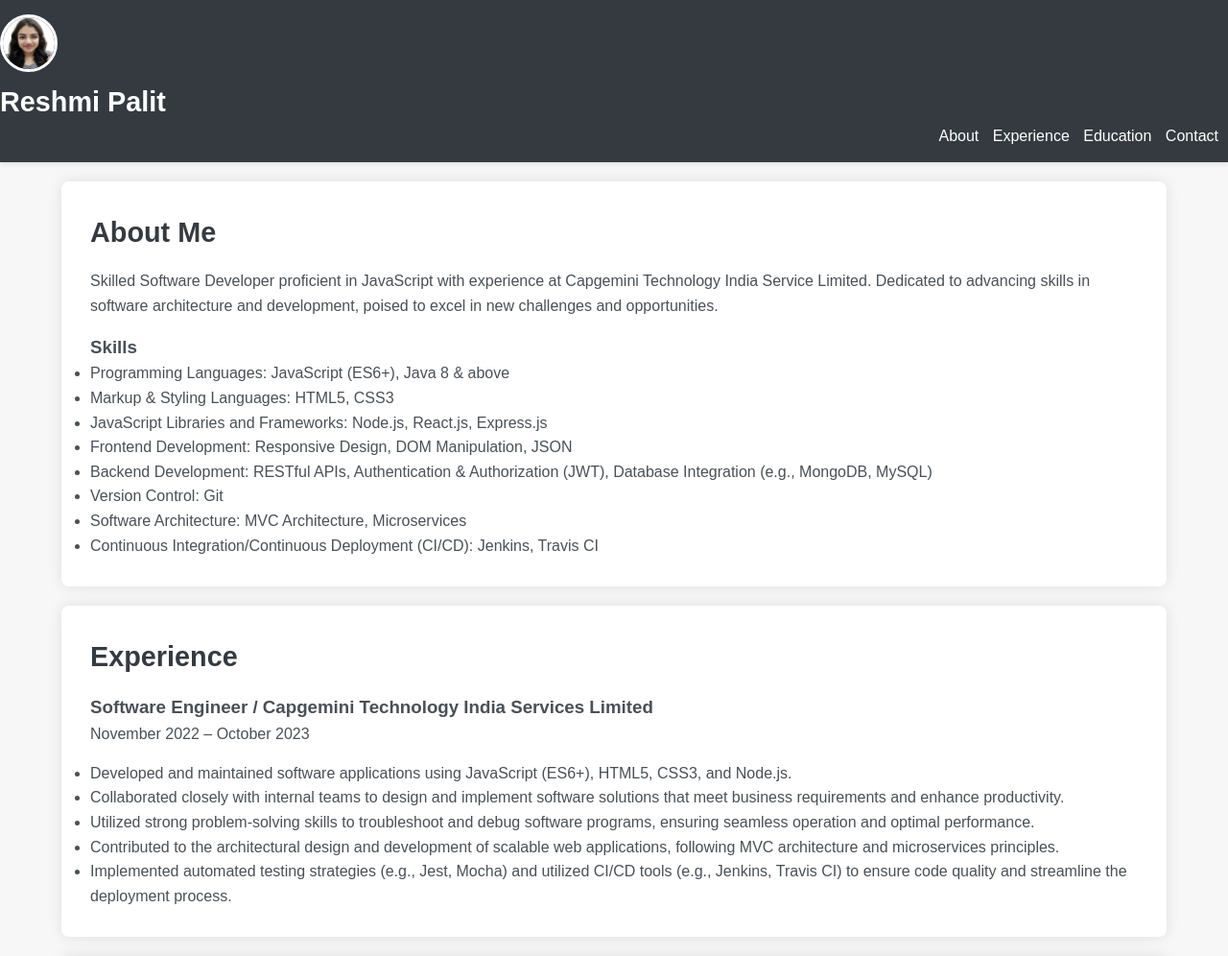
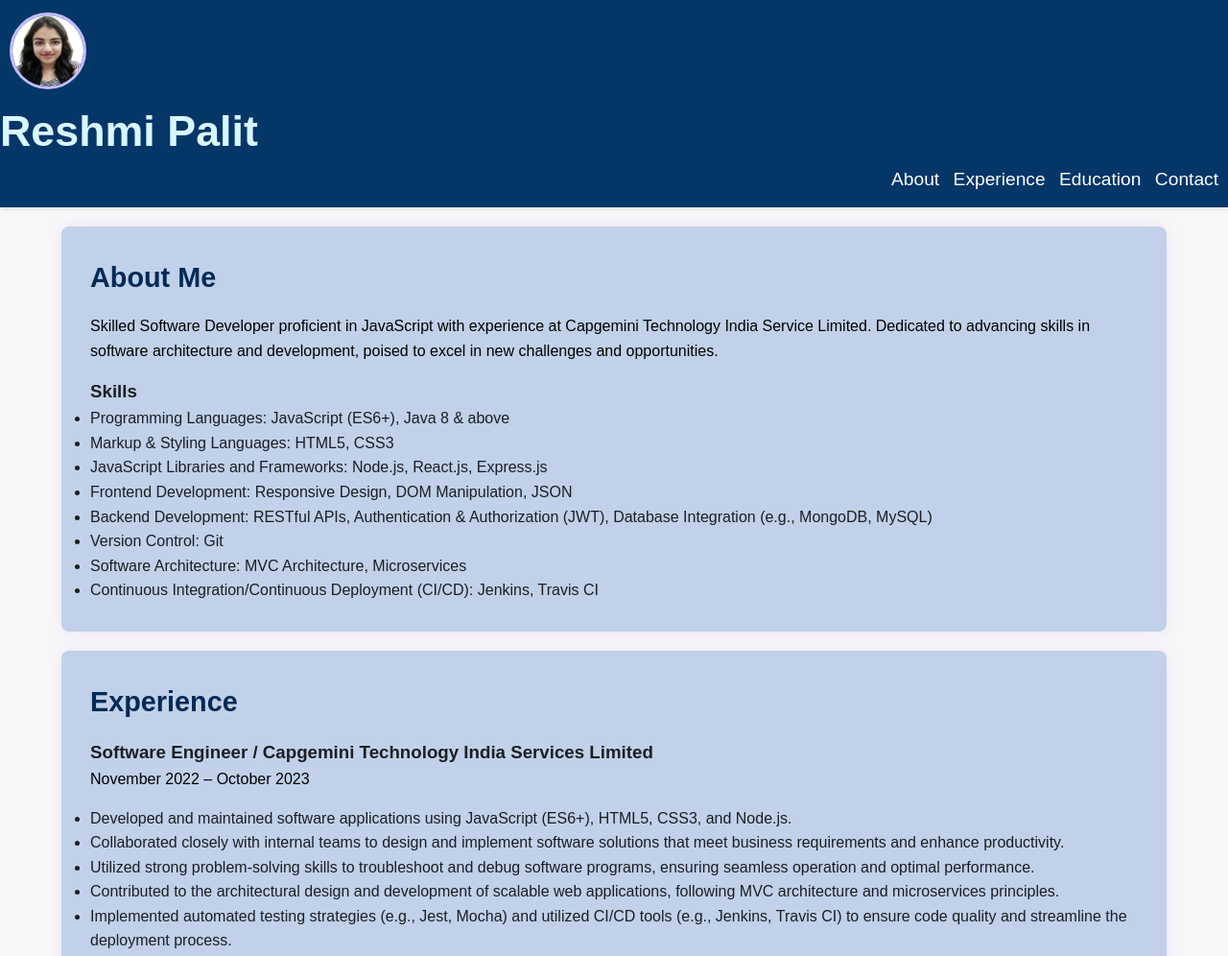
Before and after one commit to Reshmi868/Portfolio, a plain HTML site: page index.html in a window 1280 px wide. Shown: the top 996 px of the page at 96% size. Drawn offline with Linux system fonts and the light colour scheme; no server answers.

Commit message:
Update style.css

```diff
--- a/style.css
+++ b/style.css
@@ -7,15 +7,15 @@
 
 body {
     font-family: 'Arial', sans-serif;
-    background-color: #f7f7f7; /* Light gray background */
-    color: #495057;
+    background-color: #f7f7f7; /*  background */
+    color: #1b1f24;
     line-height: 1.6;
 }
 
 header {
-    background-color: #343a40; /* Dark blue-gray header */
-    color: #fff;
-    padding: 15px 0; /* Reduced header padding */
+    background-color: #043668; /* Dark blue-gray header */
+    color: #d8f7ff;
+    padding: 13px 0; /* Reduced header padding */
     box-shadow: 0 2px 5px rgba(0, 0, 0, 0.1);
 }
 
@@ -28,15 +28,15 @@ header {
 }
 
 .profile img {
-    width: 60px; /* Adjusted profile picture size */
-    height: 60px; /* Adjusted profile picture size */
+    width: 80px; /* Adjusted profile picture size */
+    height: 80px; /* Adjusted profile picture size */
     border-radius: 50%;
-    margin-right: 10px;
-    border: 3px solid #fff;
+    margin-left: 10px;
+    border: 3px solid #c3bdfc;
 }
 
 .profile h1 {
-    font-size: 1.8rem; /* Adjusted name font size */
+    font-size: 2.8rem; /* Adjusted name font size */
     font-weight: bold;
     margin-bottom: 0; /* Removed margin bottom for name */
 }
@@ -58,7 +58,7 @@ nav ul li {
 nav ul li a {
     color: #fff;
     text-decoration: none;
-    font-size: 1rem; /* Adjusted font size for mobile */
+    font-size: 1.2rem; /* Adjusted font size for mobile */
     transition: color 0.3s ease;
 }
 
@@ -68,27 +68,27 @@ nav ul li a:hover {
 
 .section {
     padding: 30px;
-    background-color: #fff; /* White background for sections */
+    background-color: #c0d1e9; /* White background for sections */
     margin: 20px auto;
     max-width: 90%; /* Adjusted section width */
     border-radius: 8px;
-    box-shadow: 0 0 15px rgba(0, 0, 0, 0.1);
+    box-shadow: 0 0 15px rgba(160, 58, 255, 0.1);
 }
 
 .section h2 {
     font-size: 1.8rem; /* Adjusted heading font size */
     margin-bottom: 15px; /* Reduced margin bottom for headings */
-    color: #343a40;
+    color: #002a55;
 }
 
 .section p {
     font-size: 1rem; /* Adjusted paragraph font size */
     margin-bottom: 15px; /* Reduced margin bottom for paragraphs */
-    color: #495057;
+    color: #000000;
 }
 
 footer {
-    background-color: #343a40; /* Dark blue-gray footer */
+    background-color: #00376e; /* Dark blue-gray footer */
     color: #fff;
     padding: 15px 0; /* Reduced footer padding */
     text-align: center;
```
